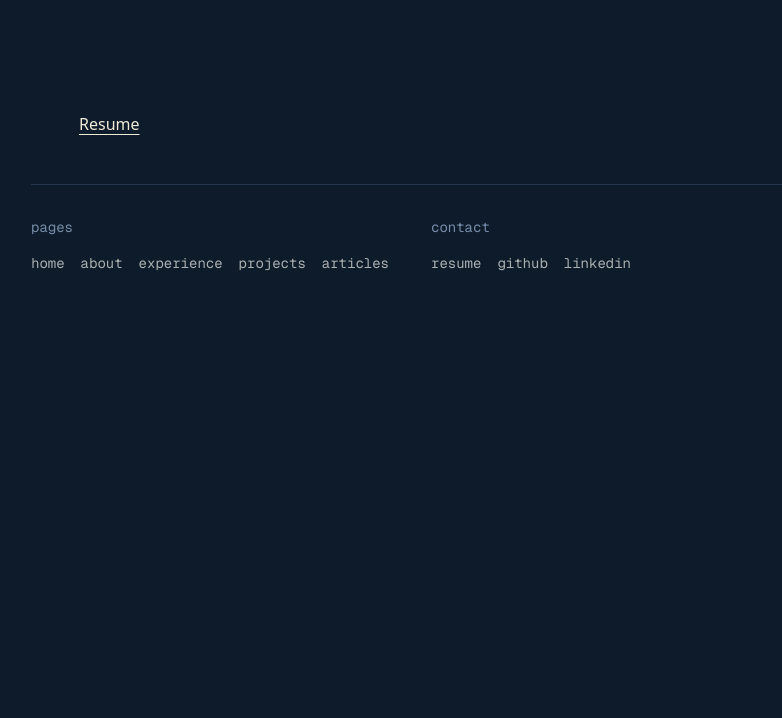
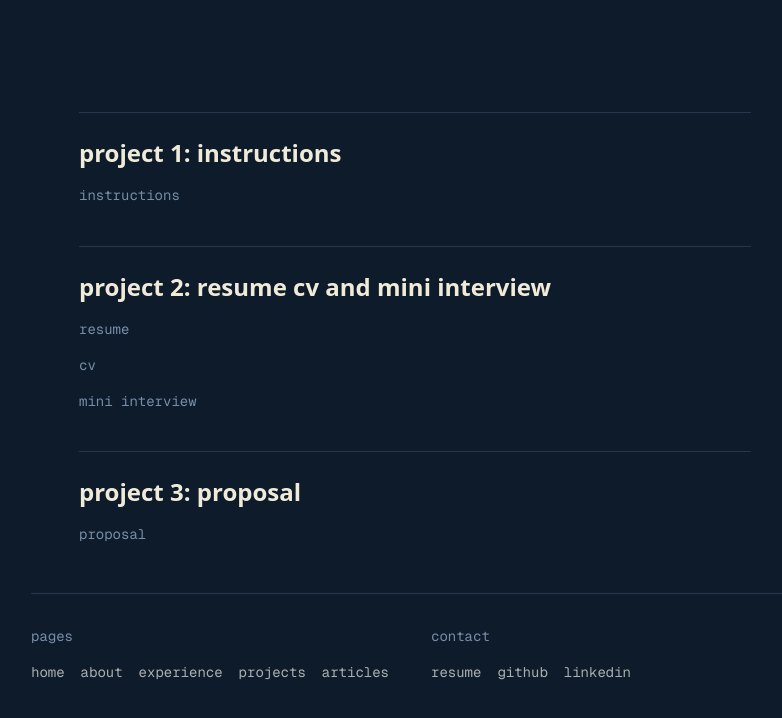
Before and after one commit to kwaiidev/portfoliov1, a Next.js app: page /enc3241 in a window 1280 px wide. Shown: the top 718 px of the page, without its empty margins (225-1007 px from the left). Built offline with nearby package versions, Linux system fonts and the light colour scheme.

Commit message:
enc push

```diff
--- a/app/enc3241/page.tsx
+++ b/app/enc3241/page.tsx
@@ -1,10 +1,56 @@
 export default function Enc3241Page() {
   return (
     <main className="overflow-x-hidden bg-[#0d1b2a] px-5 pb-12 pt-28 text-[#e0e1dd] sm:px-8">
-      <section className="mx-auto w-full max-w-[20.5rem] sm:max-w-2xl">
-        <a href="/resume.pdf" className="text-[#f0ebd8] underline underline-offset-4">
-          Resume
-        </a>
+      <section className="mx-auto w-full max-w-[20.5rem] space-y-10 sm:max-w-2xl">
+        <section className="border-t border-[#415a77]/45 pt-6">
+          <h1 className="text-2xl font-semibold text-[#f0ebd8]">project 1: instructions</h1>
+          <a
+            href="https://docs.google.com/document/d/132g9lCLnNo-Dzym9xoSR5V4woKz6AUe-EtNTxHGUxcs/edit?tab=t.0#heading=h.llomb3vifk6g"
+            target="_blank"
+            rel="noopener noreferrer"
+            className="mt-4 inline-block font-mono text-sm text-[#778da9] hover:text-[#f0ebd8]"
+          >
+            instructions
+          </a>
+        </section>
+
+        <section className="border-t border-[#415a77]/45 pt-6">
+          <h1 className="text-2xl font-semibold text-[#f0ebd8]">
+            project 2: resume cv and mini interview
+          </h1>
+          <a
+            href="/resume.pdf"
+            className="mt-4 block font-mono text-sm text-[#778da9] hover:text-[#f0ebd8]"
+          >
+            resume
+          </a>
+          <a
+            href="/cv.pdf"
+            className="mt-4 block font-mono text-sm text-[#778da9] hover:text-[#f0ebd8]"
+          >
+            cv
+          </a>
+          <a
+            href="https://youtu.be/yc-x3LZzUZA"
+            target="_blank"
+            rel="noopener noreferrer"
+            className="mt-4 block font-mono text-sm text-[#778da9] hover:text-[#f0ebd8]"
+          >
+            mini interview
+          </a>
+        </section>
+
+        <section className="border-t border-[#415a77]/45 pt-6">
+          <h1 className="text-2xl font-semibold text-[#f0ebd8]">project 3: proposal</h1>
+          <a
+            href="https://docs.google.com/document/d/1z20Xvi3d5ja588G7ZyGyGgjsHxrOGkR-2KdyxWa6HFo/edit?usp=sharing"
+            target="_blank"
+            rel="noopener noreferrer"
+            className="mt-4 inline-block font-mono text-sm text-[#778da9] hover:text-[#f0ebd8]"
+          >
+            proposal
+          </a>
+        </section>
       </section>
     </main>
   );
```
Also changed, not shown: 1 other file (tests, documents, lock files or other folders).
